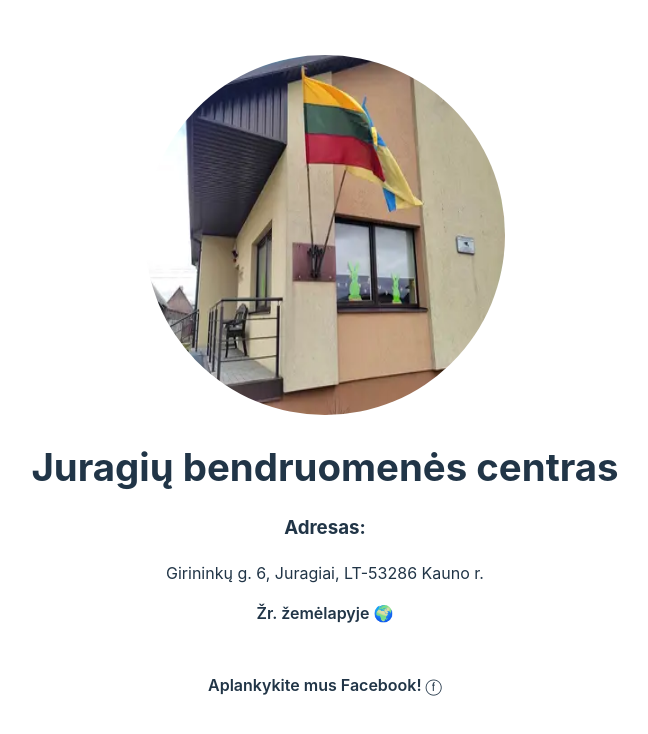
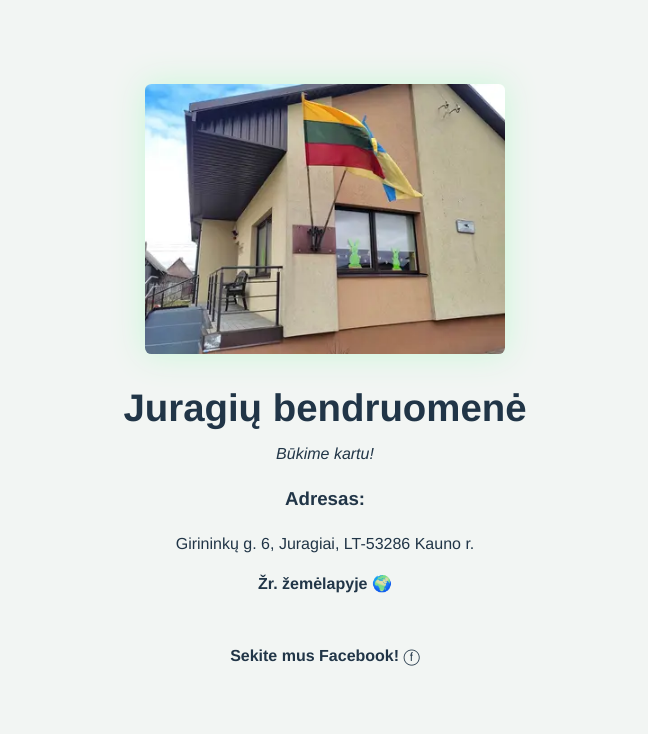
Before and after one commit to irmantastam/juragiubendruomene.lt, a Vue app: page / in a window 1280 px wide. Shown: the top 734 px of the page, without its empty margins (315-963 px from the left). Built offline with nearby package versions, Linux system fonts and the light colour scheme.

Commit message:
Slight front-page styling update

```diff
--- a/src/App.vue
+++ b/src/App.vue
@@ -3,7 +3,7 @@
 </script>
 
 <template>
-  <HelloWorld msg="Juragių bendruomenės centras" />
+  <HelloWorld msg="Juragių bendruomenė" />
 </template>
 
 <style scoped>
--- a/src/components/HelloWorld.vue
+++ b/src/components/HelloWorld.vue
@@ -14,6 +14,8 @@
   />
 
   <h1>{{ msg }}</h1>
+
+  <i>Būkime kartu!</i>
 
   <h3>Adresas:</h3>
 
@@ -35,15 +37,20 @@
       target="_blank"
       rel="noopener noreferrer"
     >
-      Aplankykite mus Facebook! ⓕ
+      Sekite mus Facebook! ⓕ
     </a>
   </p>
 </template>
 
 <style scoped>
 .main-image {
-  border-radius: 100%;
-  aspect-ratio: 1;
+  border-radius: 0.4em;
   max-width: 100%;
+  filter: drop-shadow(0 0 1em #c8f7d7);
+}
+
+i {
+  display: block;
+  margin-top: -0.8em;
 }
 </style>
--- a/src/style.css
+++ b/src/style.css
@@ -1,8 +1,9 @@
 :root {
-  font-family: Inter, system-ui, Avenir, Helvetica, Arial, sans-serif;
+  font-family: Avenir, Helvetica, Arial, sans-serif;
   line-height: 1.5;
   font-weight: 400;
   color: #213547;
+  background-color: #f2f5f3;
 
   font-synthesis: none;
   text-rendering: optimizeLegibility;
```
